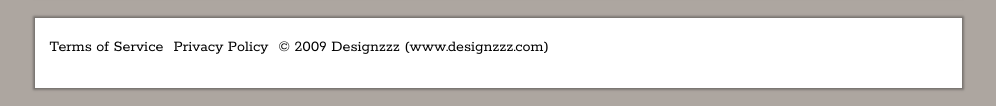
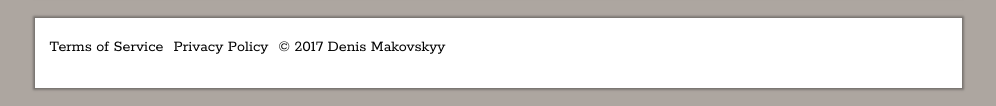
Before and after one commit to mak017/oss-test, a plain HTML site: page oss-test/index.html in a window 1280 px wide. Shown: the part 1194-1300 px from the top of the page, without its empty margins (142-1138 px from the left). Drawn offline with Linux system fonts and the light colour scheme.

Commit message:
My copyright

```diff
--- a/oss-test/index.html
+++ b/oss-test/index.html
@@ -66,7 +66,7 @@
         <a href="#">Terms of Service</a>
         <a href="#">Privacy Policy</a>
         <div>
-          <span>© 2009 Designzzz (</span><a href="http://www.designzzz.com">www.designzzz.com</a><span>)</span>
+          <span>© 2017 Denis Makovskyy</span>
         </div>
       </footer>
     </div>
```
